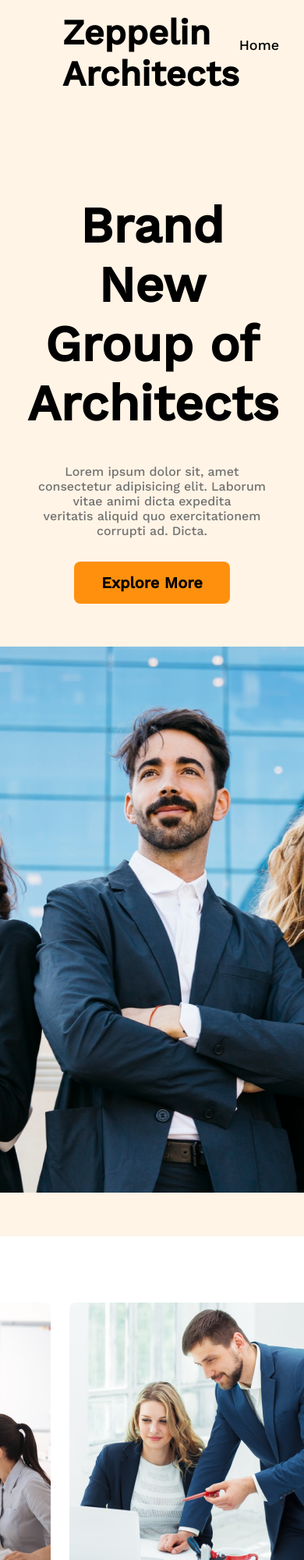
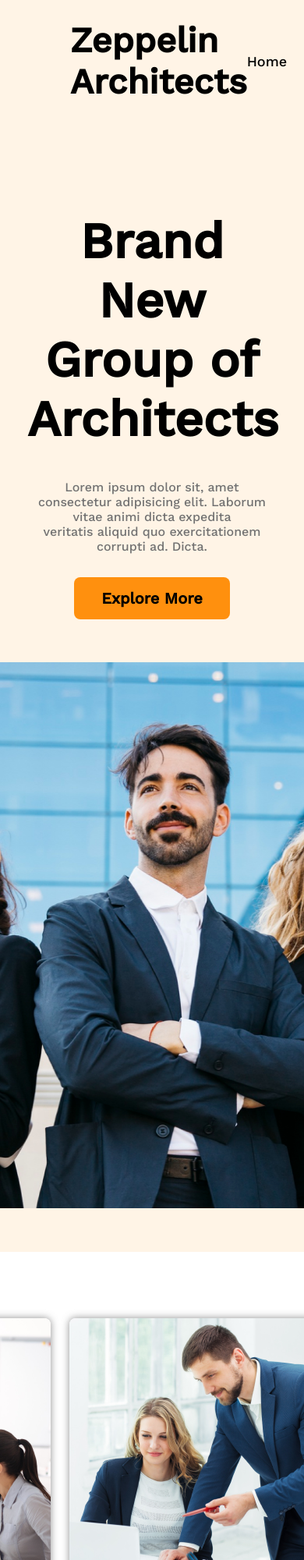
Before and after one commit to AhadKabbo/ph-assignment-2, a plain HTML site: page index.html in a window 390 px wide. Shown: the top 2000 px of the page at 78% size. Drawn offline with nearby package versions, Linux system fonts and the light colour scheme.

Commit message:
done without responsive

```diff
--- a/index.html
+++ b/index.html
@@ -16,6 +16,7 @@
     />
   </head>
   <body>
+    <!-- HEADER STYLES -->
     <header>
       <div class="nev-container">
         <div class="nev-logo">
@@ -26,7 +27,7 @@
           <ul class="nev-menus">
             <li class="menu-anchor"><a href=""> Home</a></li>
             <li class="menu-anchor"><a href=""> About</a></li>
-            <li class="menu-anchor"><a href=""> Contuct Us</a></li>
+            <li class="menu-anchor"><a href=""> Contact</a></li>
             <li class="menu-anchor"><a href=""> Login</a></li>
           </ul>
         </div>
--- a/styles/style.css
+++ b/styles/style.css
@@ -13,15 +13,12 @@ body {
 /* HEADER STYLES */
 header {
   background-color: rgba(255, 144, 14, 0.1);
-  /* display: flex;
-  justify-content: center; */
 }
 .nev-container {
   display: flex;
   justify-content: space-between;
-  padding: 15px;
+  padding: 25px;
   align-items: center;
-  /* border: solid red 3px; */
 }
 .nev-logo {
   margin-left: 65px;
@@ -42,6 +39,37 @@ li {
   color: black;
   margin-right: 85px;
 }
+
+/* HEADER STYLES RESPONSIVE
+@media screen and (max-width: 600px) {
+  .nev-container {
+    display: flex;
+    flex-direction: column;
+    justify-content: space-between;
+    padding: 25px;
+    align-items: center;
+  }
+  .nev-logo {
+    margin-left: 0px;
+  }
+  .logo-name {
+    text-align: center;
+  }
+  .nev-menus {
+    display: flex;
+    margin-top: 30px;
+  }
+
+  .menu-anchor a {
+    text-decoration: none;
+    font-size: 18px;
+    color: black;
+    margin-right: 12px;
+    background-color: #ff900e;
+    padding: 3px 5px;
+    border-radius: 5px;
+  }
+} */
 
 /* BANNER SECTION */
 
@@ -86,6 +114,8 @@ li {
   margin: 50px 240px 56px;
 }
 
+/* BANNER SECTION RESPONSIVE */
+
 /* Features Sections */
 section {
   display: flex;
@@ -108,6 +138,8 @@ section {
 }
 .image {
   margin-bottom: 20px;
+  box-shadow: 0px 0.01px 10px 0.5px #727272bb;
+  border-radius: 8px;
 }
 .feature-right {
   display: flex;
```
